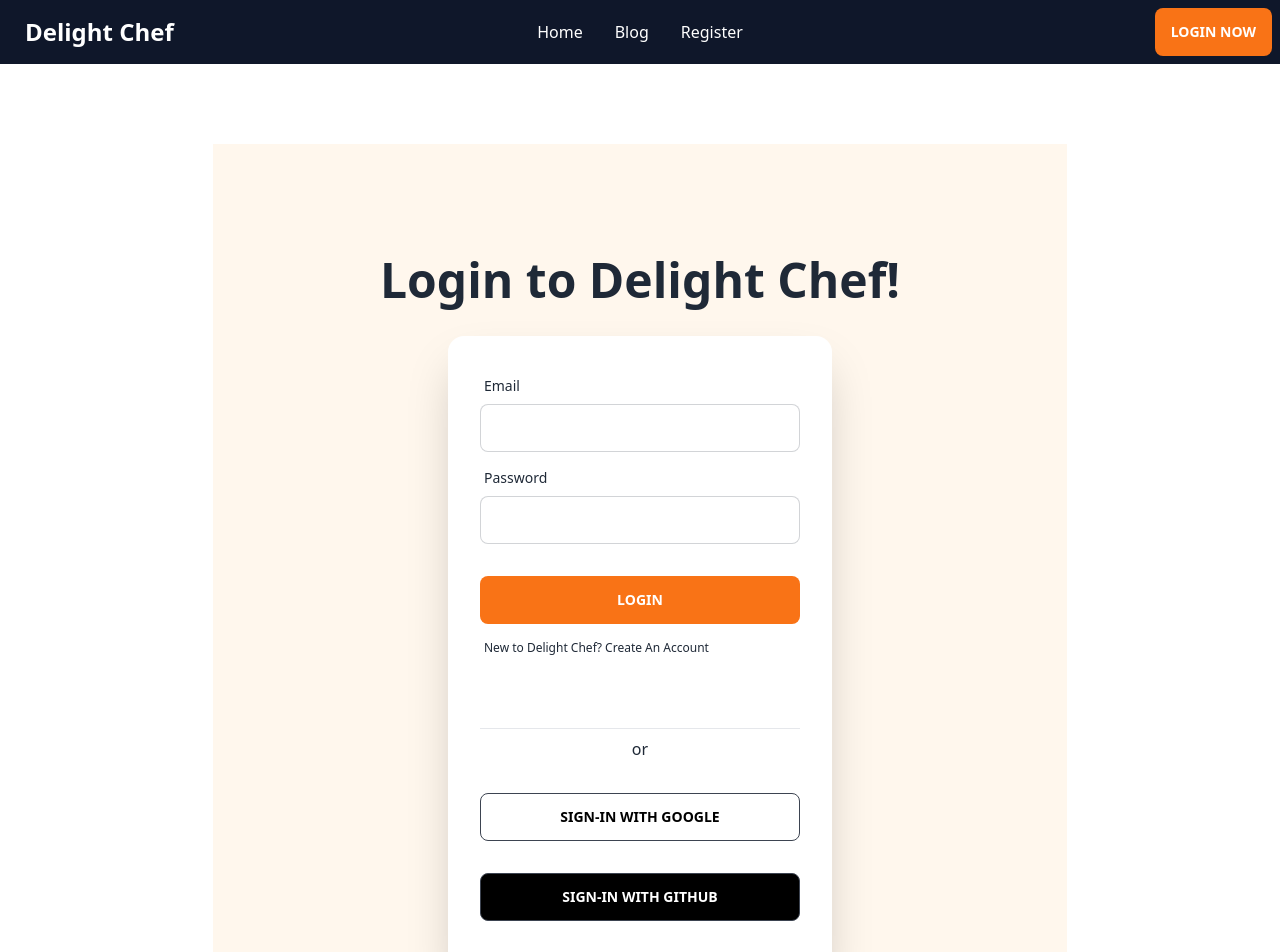
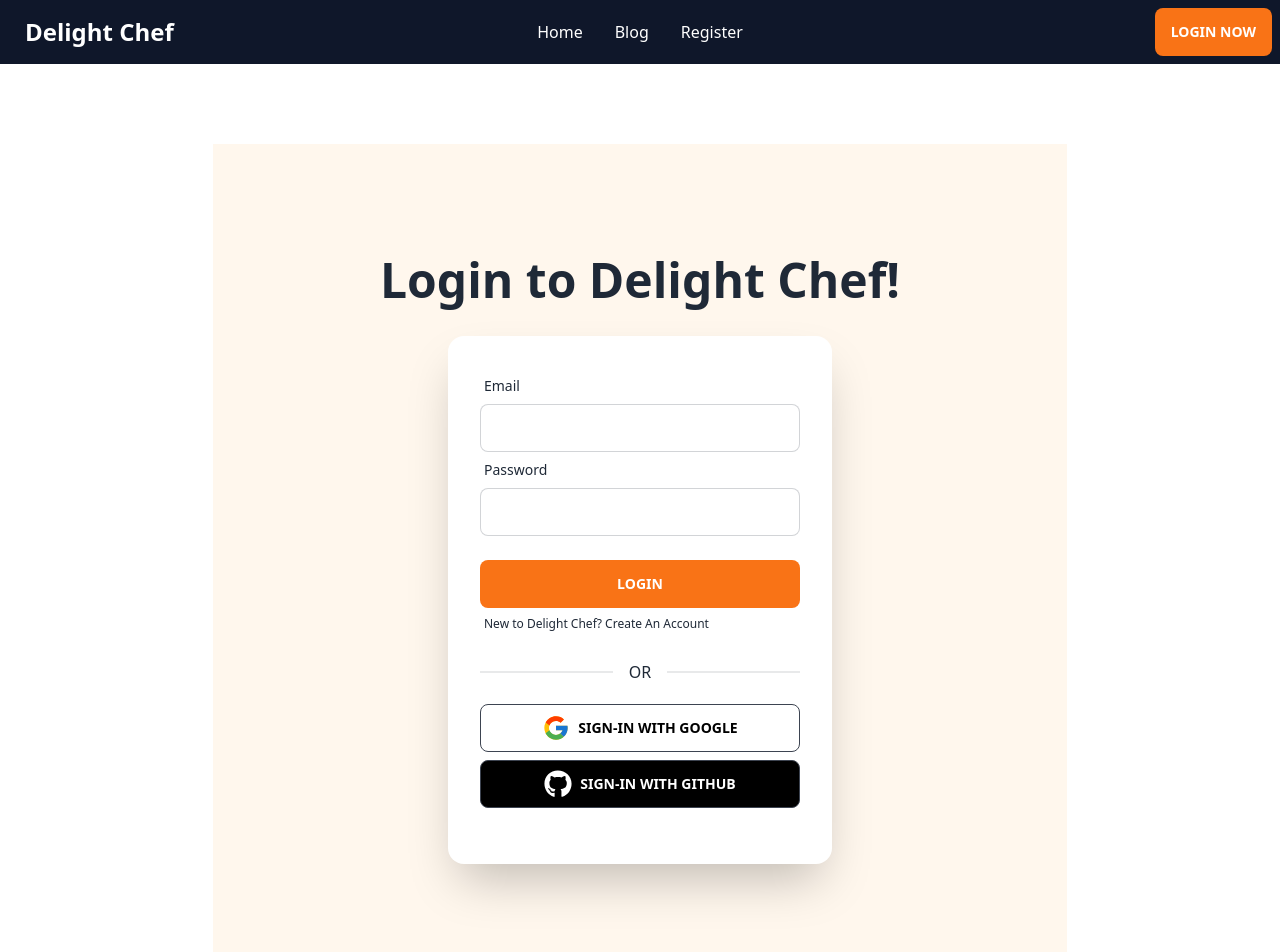
Before and after one commit to Doha0/Delight-chef, a React (Vite) app: page /login in a window 1280 px wide. Shown: the top 952 px of the page. Built offline with nearby package versions, Linux system fonts and the light colour scheme; no server answers.

Commit message:
styles updated

```diff
--- a/src/Pages/Login/Login.jsx
+++ b/src/Pages/Login/Login.jsx
@@ -1,6 +1,8 @@
 import React, { useContext, useState } from 'react';
 import { Link, useLocation, useNavigate } from 'react-router-dom';
 import { AuthContext } from '../../Providers/AuthProvider';
+import { FcGoogle } from 'react-icons/fc';
+import { FaGithub } from 'react-icons/fa';
 
 const Login = () => {
 
@@ -74,7 +76,10 @@ const Login = () => {
                         <h1 className="text-5xl my-4 font-bold">Login to Delight Chef!</h1>
                     </div>
                     <div className="card flex-shrink-0 w-full max-w-sm shadow-2xl bg-base-100">
-                        <form onSubmit={handelLogin} className="card-body">
+                        <div className="card-body ">
+
+
+                            <form onSubmit={handelLogin} >
                                 <div className="form-control">
                                     <label className="label">
                                         <span className="label-text">Email</span>
@@ -85,7 +90,7 @@ const Login = () => {
                                     <label className="label">
                                         <span className="label-text">Password</span>
                                     </label>
-                                <input type="text" name='password' className="input input-bordered" required />
+                                    <input type="password" name='password' className="input input-bordered" required />
                                 </div>
                                 <div className="form-control mt-6">
                                     <button className="custom-button">Login</button>
@@ -94,19 +99,17 @@ const Login = () => {
                                     <Link to='/sign-up' className="label-text-alt link link-hover">New to Delight Chef? Create An Account</Link>
                                 </label>
                             </form>
-                        <div className='card-body'>
-                            <hr />
-                            <p className='text-center '>or</p>
-                            <div className="form-control mt-6">
-                                <button onClick={handleGoogleSignIn} className="btn bg-white hover:bg-slate-200 text-black ">Sign-in with Google</button>
+                            <div className="flex flex-col w-full border-opacity-50">
+                                <div className="divider">OR</div>
                             </div>
-                            <div className="form-control mt-6">
-                                <button onClick={handleGithubSignIn} className="btn bg-black hover:bg-slate-800 text-white">Sign-in with GitHub</button>
+                            <button onClick={handleGoogleSignIn} className="btn bg-white hover:bg-slate-200 text-black "><FcGoogle size={28}></FcGoogle> <span className='pl-2'>Sign-in with Google</span></button>
+                            <button onClick={handleGithubSignIn} className="btn bg-black hover:bg-slate-800 text-white"><FaGithub size={28}></FaGithub> <span className='pl-2'>Sign-in with GitHub</span></button>
+                            <p className="label">
+                                <p className="text-red-700">{error} </p>
+                            </p>
+
                         </div>
-                            <label className="label">
-                                <p className="text-red-700">{error} </p>
-                            </label>
-                        </div>
+
                     </div>
                 </div>
             </div>
```
Lines whose indentation alone changed are shown as unchanged.
